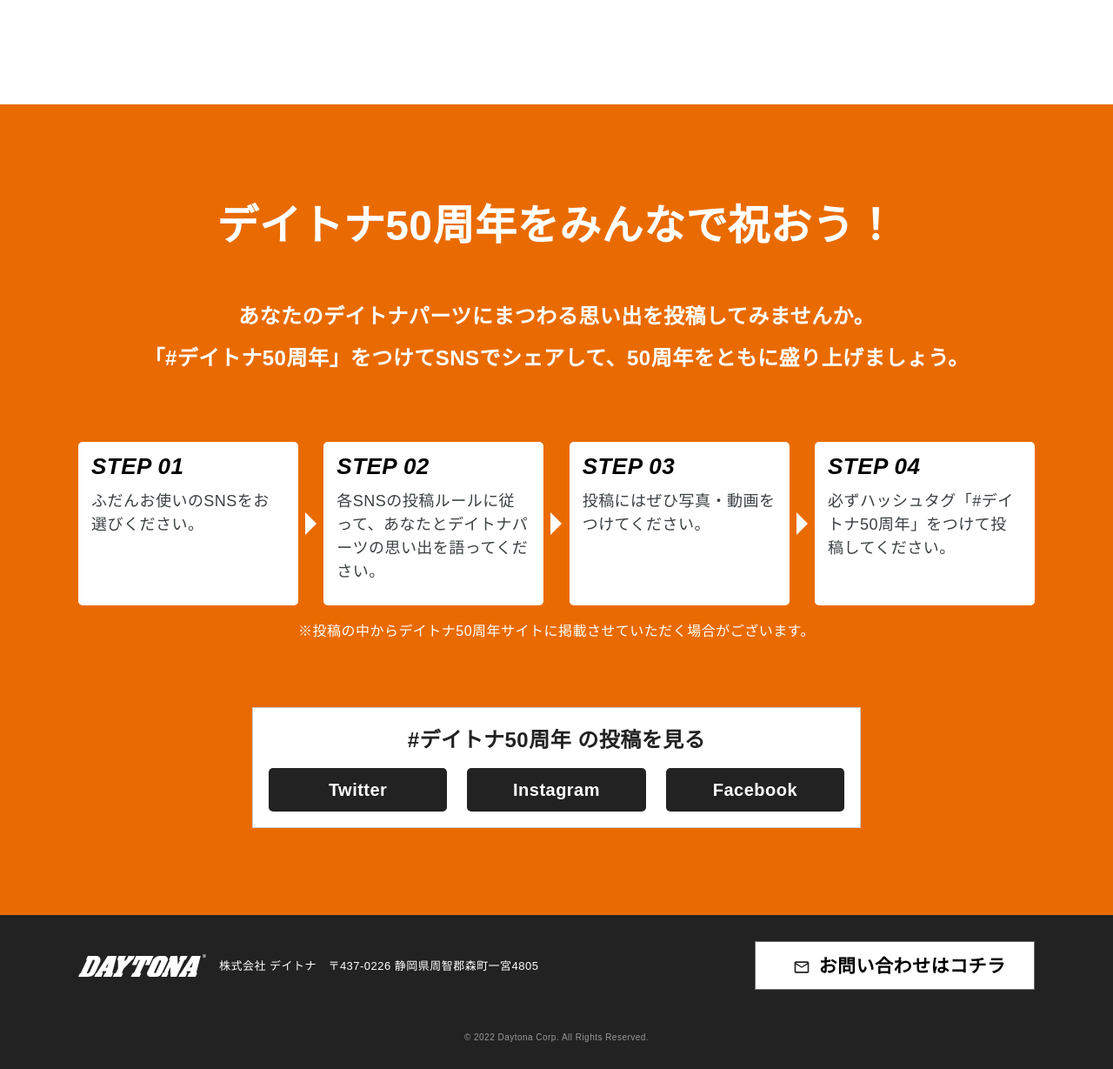
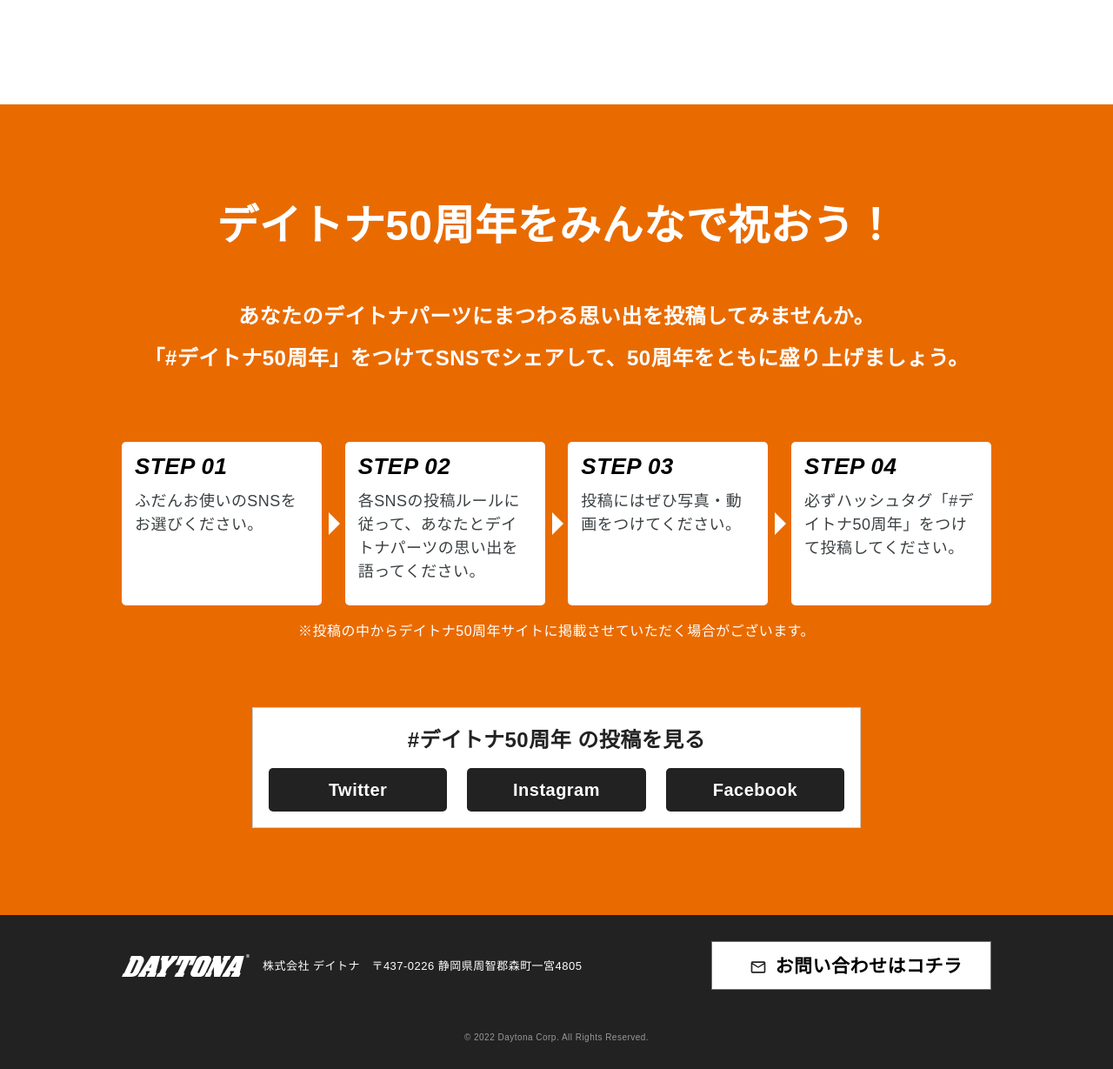
Before and after one commit to bpoc-mark/uw-daytona, a PHP site: page / in a window 1280 px wide. Shown: the part 1180-2409 px from the top of the page at 87% size. Run offline with PHP 8.4, Linux system fonts and the light colour scheme; style sheets or scripts are compiled from the project's sources; some libraries are stand-ins or nearby versions.

Commit message:
update container max-width from 1200 to 1100

```diff
--- a/scss/_component.scss
+++ b/scss/_component.scss
@@ -22,7 +22,7 @@
 }
 
 .container {
-  max-width: 1200px;
+  max-width: 1100px;
   margin-left: auto;
   margin-right: auto;
   padding-left: 50px;
```
